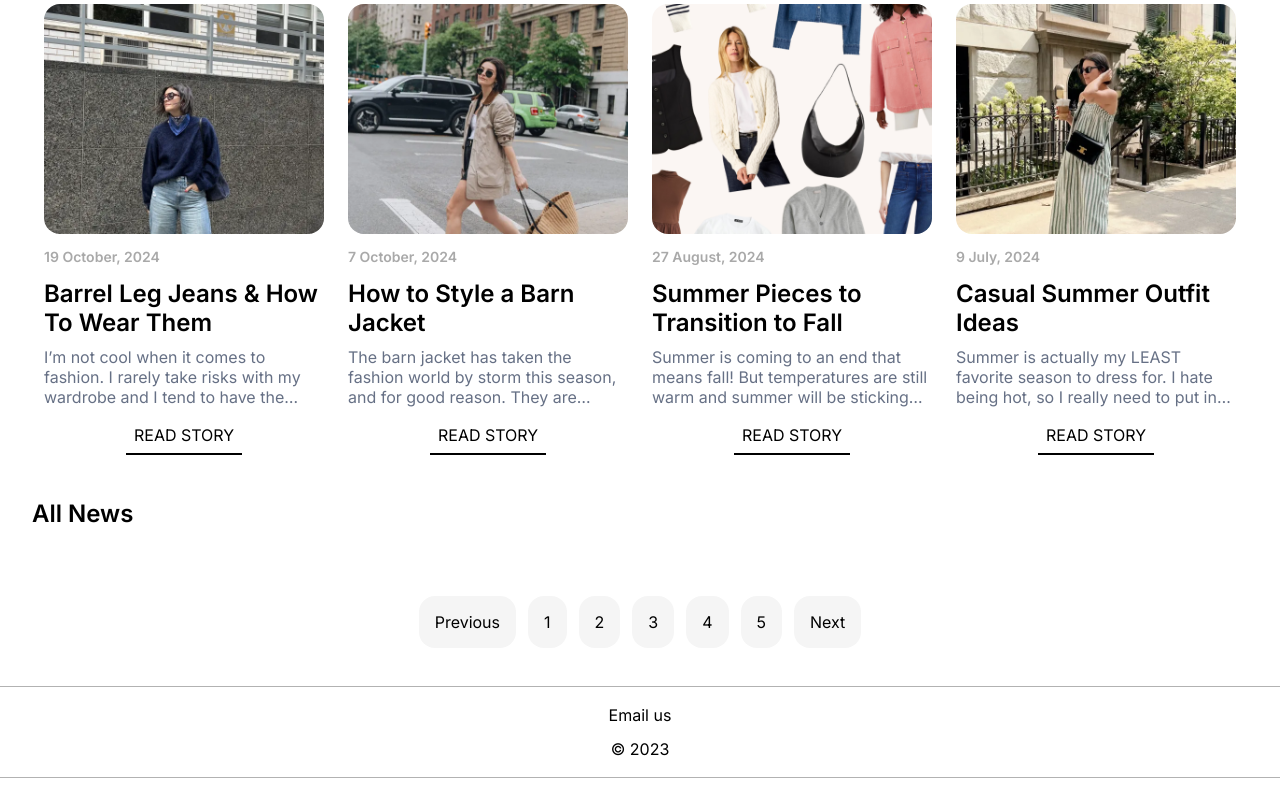
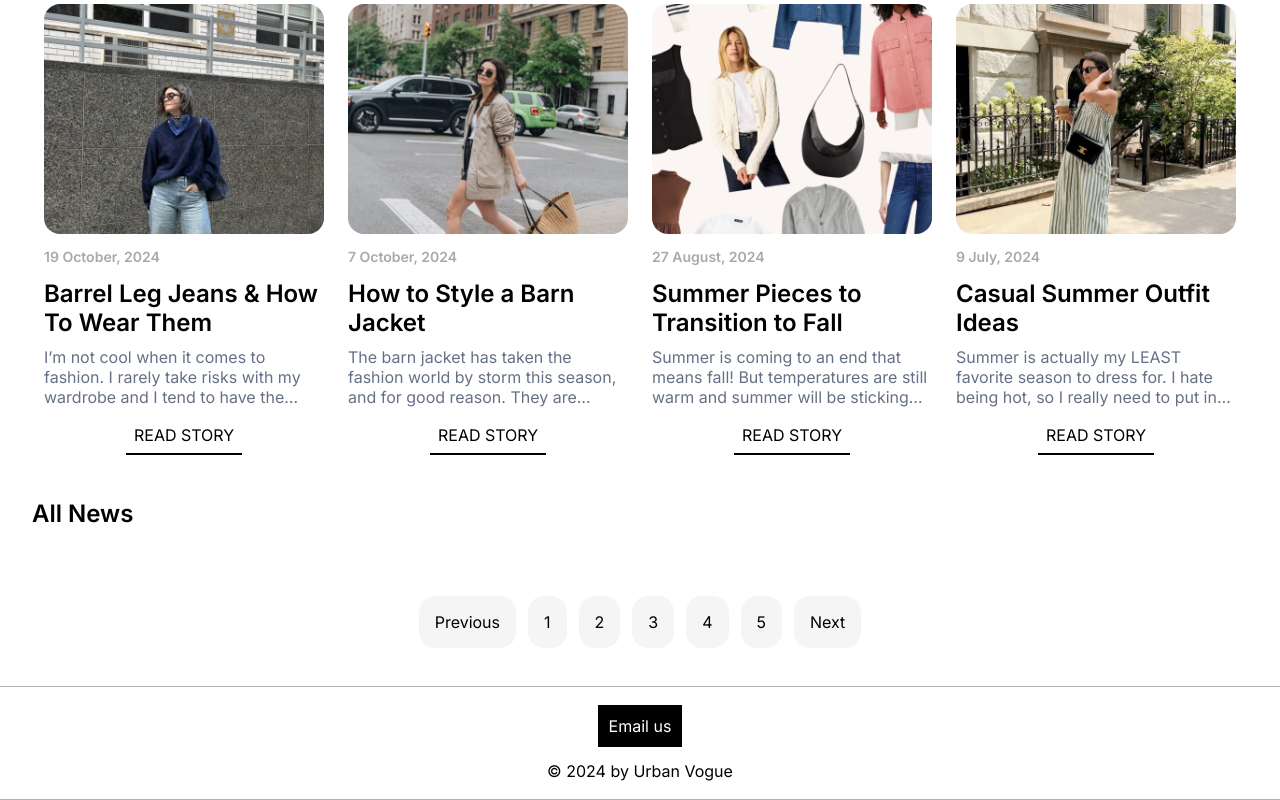
Before and after one commit to zMackaroo/fad-blog, a React (Vite) app: page / in a window 1280 px wide. Shown: the part 407-1207 px from the top of the page. Before the commit the page ends 1185 px from the top, so only its background shows below. Built offline with nearby package versions, Linux system fonts and the light colour scheme.

Commit message:
fix footer email us

```diff
--- a/index.html
+++ b/index.html
@@ -3,8 +3,6 @@
   <head>
     <meta charset="UTF-8" />
     <link rel="icon" type="image/svg+xml" href="/icon.jpg" />
-    <meta name="viewport" content="width=device-width, initial-scale=1.0" />
-    <meta charset="utf-8" />
     <meta name="viewport" content="width=device-width, initial-scale=1" />
     <meta property="og:type" content="website" />
     <meta property="og:title" content="Urban Vogue" />
--- a/src/Container/Footer/Footer.tsx
+++ b/src/Container/Footer/Footer.tsx
@@ -1,10 +1,13 @@
 function Footer() {
   return (
     <div className="footer">
-      <span>
-        <a href="mailto:urbanvogueasia@gmail.com">Email us</a>
-      </span>
-      <span>© 2023</span>
+      <a
+        className="footer__emailus"
+        href={`mailto:${import.meta.env.VITE_COMPANY_EMAIL}`}
+      >
+        <span>Email us</span>
+      </a>
+      <span>© 2024 by Urban Vogue</span>
     </div>
   );
 }
--- a/src/assets/Styles/main.css
+++ b/src/assets/Styles/main.css
@@ -263,6 +263,17 @@ a {
   border-bottom: 1px solid rgba(0, 0, 0, 0.3);
 }
 
+.footer__emailus {
+  transition: all 0.3s;
+  padding: 0.675rem;
+  background-color: black;
+  color: white;
+}
+
+.footer__emailus:hover {
+  background-color: rgb(24, 23, 23);
+}
+
 .page__not__found {
   display: flex;
   justify-content: center;
```
Also changed, not shown: 1 other file (tests, documents, lock files or other folders).
